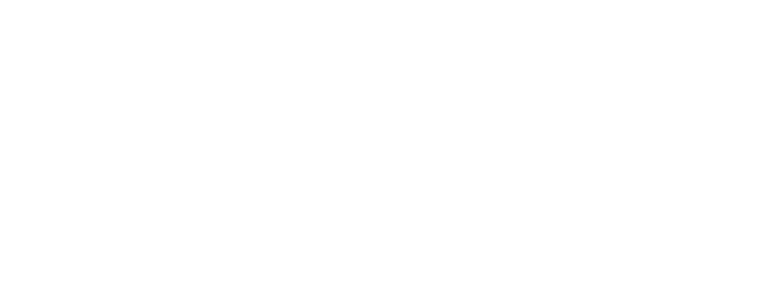
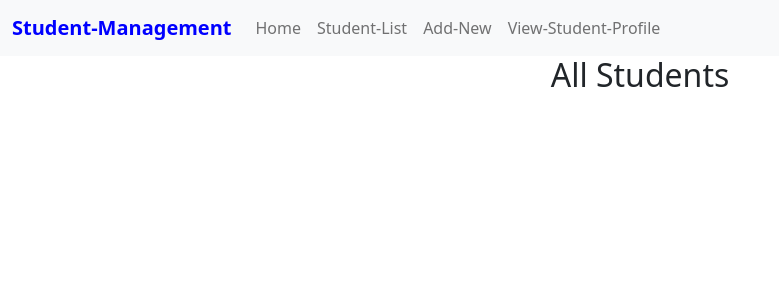
Before and after one commit to MeharaSahabandu/Simple-Student-Management-System, a React (Create React App) app in the folder frontend/: page /all in a window 1280 px wide. Before the commit this address had no page. Shown: the top 300 px of the page, without its empty margins (0-779 px from the left). Built offline with nearby package versions, Linux system fonts and the light colour scheme.

Commit message:
updated app.js

```diff
--- a/frontend/src/App.js
+++ b/frontend/src/App.js
@@ -5,6 +5,7 @@
 //import components
 import Header from './components/Header';
 import AddStudent from './components/AddStudent';
+import AllStudents from './components/AllStudents';
 
 //css
 import './css/AddStudent.css'
@@ -21,6 +22,7 @@
         <Routes>
         <Route path='/' element={<><Header/></>}/>
           <Route path='/add' element={<><Header/><AddStudent/></>}/>
+          <Route path='/all' element={<><Header/><AllStudents/></>}/>
         </Routes>
       </div>
     </Router>
--- a/frontend/src/components/AllStudents.js
+++ b/frontend/src/components/AllStudents.js
@@ -2,11 +2,13 @@
 import axios from "axios";
 import { useNavigate } from "react-router-dom";
 
-export default function AddStudent(){
+export default function AddStudent() {
 
-    return(
+    return (
         <div>
-            <h2>All Students</h2>
-            </div>
+            <center>
+                <h2>All Students</h2>
+            </center>
+        </div>
     )
 }
--- a/frontend/src/components/Header.js
+++ b/frontend/src/components/Header.js
@@ -13,10 +13,10 @@
                 <div class="collapse navbar-collapse" id="navbarSupportedContent">
                     <ul class="navbar-nav me-auto mb-2 mb-lg-0">
                         <li class="nav-item">
-                            <a class="nav-link active" aria-current="page" href="#">Home</a>
+                            <a class="nav-link " aria-current="page" href="#">Home</a>
                         </li>
                         <li class="nav-item">
-                            <a class="nav-link" href="#">Student-List</a>
+                            <a class="nav-link" href="/all">Student-List</a>
                         </li>
                         <li class="nav-item">
                             <a class="nav-link" href="/add">Add-New</a>
```
